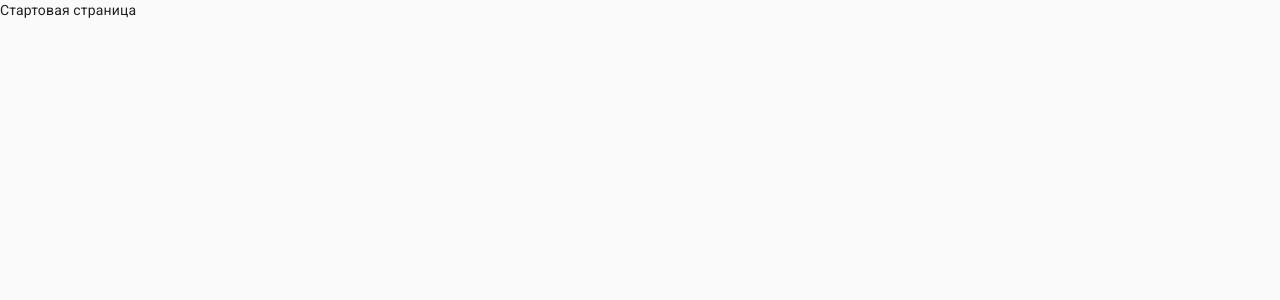
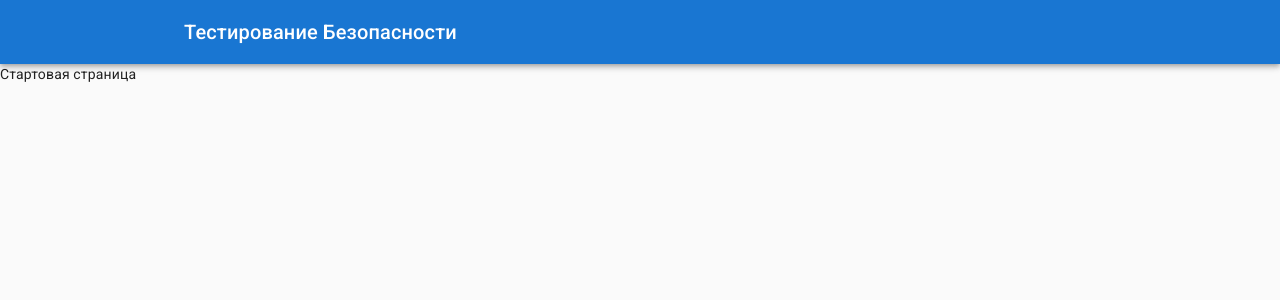
Before and after one commit to Romez1990/security-testing, a Next.js app: page / in a window 1280 px wide. Shown: the top 300 px of the page. Built offline with nearby package versions, Linux system fonts and the light colour scheme.

Commit message:
feature(layout): create app bar

```diff
--- /dev/null
+++ b/components/AppBar.tsx
@@ -0,0 +1,33 @@
+import React from 'react';
+import createStyles from '@material-ui/styles/createStyles';
+import makeStyles from '@material-ui/styles/makeStyles';
+import MuiAppBar from '@material-ui/core/AppBar';
+import Toolbar from '@material-ui/core/Toolbar';
+import Container from '@material-ui/core/Container';
+import Typography from '@material-ui/core/Typography';
+
+const useStyles = makeStyles(() => createStyles({
+  title: {
+    flexGrow: 1,
+    font: '500 1.25rem / 1.6 Roboto, Helvetica, Arial, sans-serif',
+    letterSpacing: '0.0075em',
+  },
+}));
+
+function AppBar() {
+  const classes = useStyles();
+
+  return (
+    <MuiAppBar position="static">
+      <Toolbar>
+        <Container maxWidth="md">
+          <Typography className={classes.title} variant="h1">
+            Тестирование Безопасности
+          </Typography>
+        </Container>
+      </Toolbar>
+    </MuiAppBar>
+  );
+}
+
+export default AppBar;
--- a/layouts/MainLayout.tsx
+++ b/layouts/MainLayout.tsx
@@ -1,5 +1,6 @@
 import React, { ReactNode } from 'react';
 import BaseLayout from './BaseLayout';
+import AppBar from '../components/AppBar';
 
 interface Props {
   title?: string;
@@ -9,6 +10,7 @@ interface Props {
 function MainLayout({ title, children }: Props) {
   return (
     <BaseLayout title={title}>
+      <AppBar />
       {children}
     </BaseLayout>
   );
```
